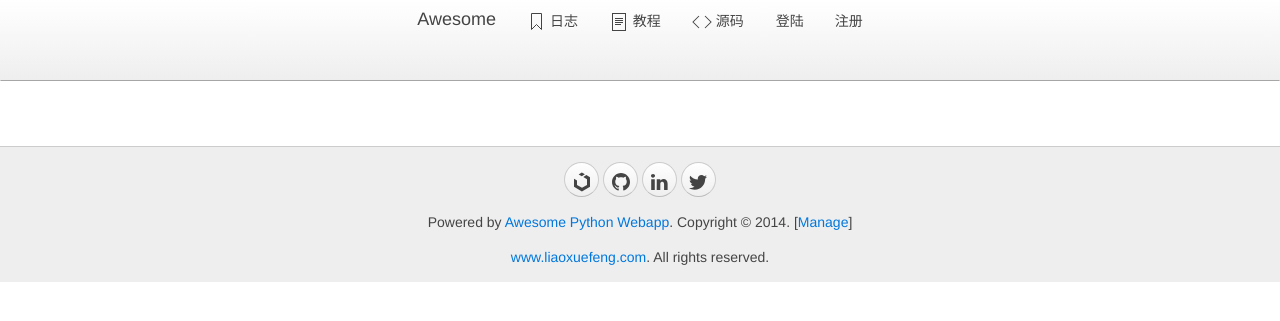
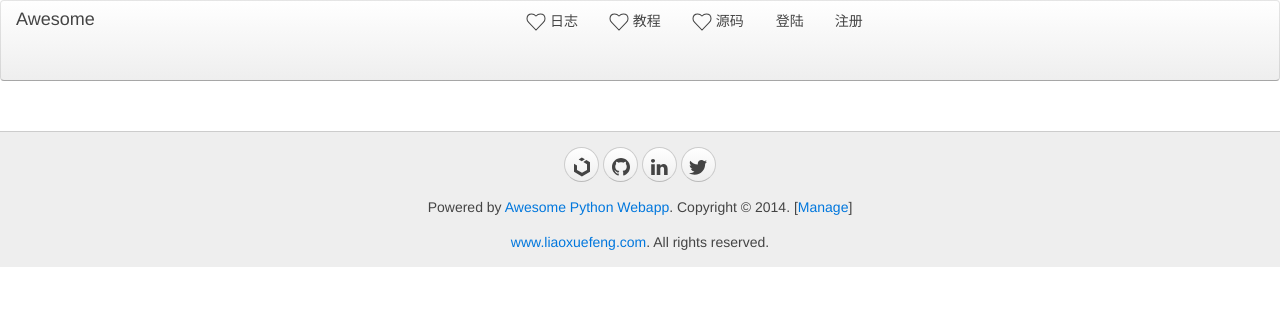
Before and after one commit to jack1987/python-liaoxuefeng, a Python web app: template awesome-webapp/www/templates/__base__.html in a window 1280 px wide. Shown: the top 321 px of the page. Run offline with Jinja, Linux system fonts and the light colour scheme; the template is opened without the code that fills it, so the values that code supplies are empty; some web fonts are replaced.

Commit message:
1. be aware of uk-container VS uk-navbar 2.uk-navbar after class name is an attribute

```diff
--- a/awesome-webapp/www/templates/__base__.html
+++ b/awesome-webapp/www/templates/__base__.html
@@ -34,13 +34,15 @@
     {% block beforehead %}<!-- before head  -->{% endblock %}
 </head>
 <body>
-    <nav class="uk-navbar uk-navbar-attached uk-margin-bottom">
-        <div class="uk-container uk-container-center">
+    <nav class="uk-navbar" uk-navbar>
+        <div class="uk-container-left">
             <a href="/" class="uk-navbar-brand">Awesome</a>
+        </div>
+        <div class="uk-container-center">
             <ul class="uk-navbar-nav">
-                <li data-url="blogs"><a href="/"><span uk-icon="bookmark"></span> 日志</a></li>
-                <li><a target="_blank" href="http://www.liaoxuefeng.com/wiki/0014316089557264a6b348958f449949df42a6d3a2e542c000"><span uk-icon="file-text"></span> 教程</a></li>
-                <li><a target="_blank" href="https://github.com/michaelliao/awesome-python3-webapp"><span uk-icon="code"></span> 源码</a></li>
+                <li data-url="blogs"><a href="/"><span uk-icon="heart"></span> 日志</a></li>
+                <li><a target="_blank" href="http://www.liaoxuefeng.com/wiki/0014316089557264a6b348958f449949df42a6d3a2e542c000"><span uk-icon="heart"></span> 教程</a></li>
+                <li><a target="_blank" href="https://github.com/michaelliao/awesome-python3-webapp"><span uk-icon="heart"></span> 源码</a></li>
             </ul>
             <div class="uk-navbar-flip">
                 <ul class="uk-navbar-nav">
```
